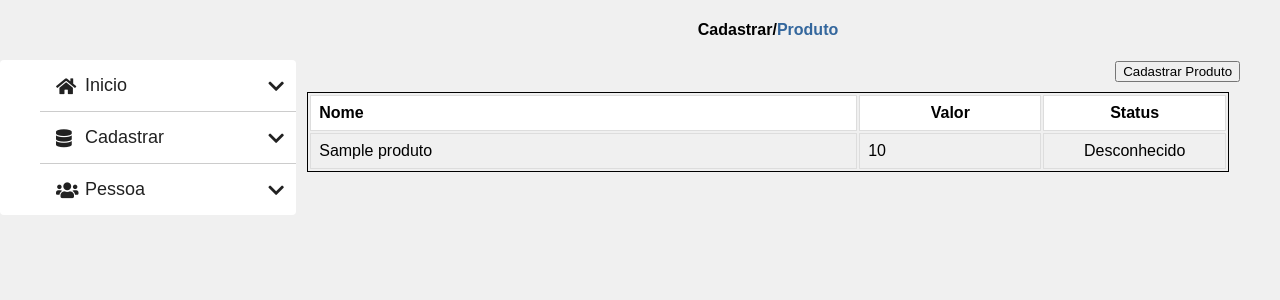
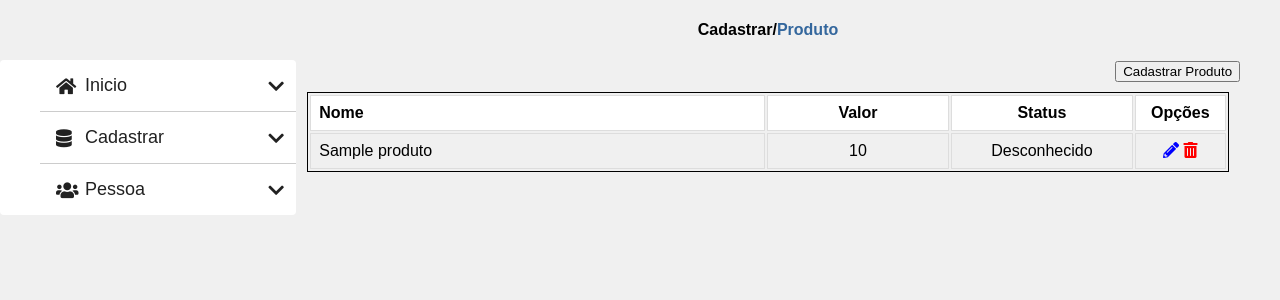
Before and after one commit to GutoRodero/GuerreiroOffline, a PHP site: page /produto.php in a window 1280 px wide. Shown: the top 300 px of the page. Run offline with PHP 8.4, Linux system fonts and the light colour scheme; tables that the repository leaves empty or names only in its code hold one stand-in row (values such as "Sample post"); data that the repository does not hold is empty.

Commit message:
Ajustes do produto e funções do banco criadas

```diff
--- a/Css/style.css
+++ b/Css/style.css
@@ -123,7 +123,7 @@ button[type="button"]:hover {
     /* Ajusta a margem esquerda em relação à largura da tabela */
 }
 
-.label-form {
+.form-group label {
     margin-top: 15px;
     margin-bottom: 10px;
 }
--- a/Script/script.js
+++ b/Script/script.js
@@ -51,7 +51,7 @@ function cadastrarPessoa() {
     if (camposObrigatoriosPreenchidos($('#formPessoa'))) {
         $.ajax({
             type: "POST",
-            url: "./Pessoa/PessoaI001.php",
+            url: "Pessoa/PessoaI001.php",
             data: form.serialize(),
             success: function (response) {
                 if (response.includes("sucesso")) {
@@ -96,10 +96,13 @@ function formatarValor(input) {
 
 //produtonovo.php
 function cadastrarProduto() {
+    console.log("")
     if (camposObrigatoriosPreenchidos($('#formProduto'))) {
+
+        console.log("dentro do campo obrigatorio")
         $.ajax({
             type: "POST",
-            url: "./Produto/ProdutoI001.php",
+            url: "Produto/ProdutoI001.php",
             data: form.serialize(),
             success: function (response) {
                 if (response.includes("sucesso")) {
@@ -118,7 +121,7 @@ function cadastrarProduto() {
 function excluirPessoa() {
     $.ajax({
         type: "POST",
-        url: "./Pessoa/PessoaE001.php",
+        url: "Pessoa/PessoaE001.php",
         data: form.serialize(),
         success: function (response) {
             if (response.includes("sucesso")) {
--- a/index.php
+++ b/index.php
@@ -1,4 +1,4 @@
-<?php include("conexao.php"); ?>
+<?php include("conexao.php");?>
 <link rel="stylesheet" type="text/css" href="./Css/style.css">
 <link rel="stylesheet" type="text/css" href="./Css/menu.css">
 <link rel="stylesheet" href="https://cdnjs.cloudflare.com/ajax/libs/font-awesome/5.15.4/css/all.min.css">
--- a/pessoanovo.php
+++ b/pessoanovo.php
@@ -16,15 +16,15 @@
             <form id="formPessoa" method="post">
                 <div class="form-row">
                     <div class="form-group col-md-4">
-                        <label class="label-form" for="nomePessoa">Nome *</label>
+                        <label for="nomePessoa">Nome *</label>
                         <input type="text" class="form-control" id="nomePessoa" placeholder="Nome da Pessoa" name="nomePessoa" required="required">
                     </div>
                     <div class="form-group col-md-4">
-                        <label class="label-form" for="apelidoPessoa">Apelido</label>
+                        <label for="apelidoPessoa">Apelido</label>
                         <input type="text" class="form-control" placeholder="Apelido da Pessoa" id="apelidoPessoa" name="apelidoPessoa">
                     </div>
                     <div class="form-group col-md-4">
-                        <label class="label-form" for="sexoPessoa">Sexo *</label>
+                        <label for="sexoPessoa">Sexo *</label>
                         <select class="form-control" name="sexoPessoa" id="sexoPessoa" required="required">
                             <option value="" selected>Selecione</option>
                             <option value="1">Masculino</option>
--- a/produto.php
+++ b/produto.php
@@ -1,4 +1,5 @@
 <?php include("./index.php"); ?>
+
 <head>
     <title>Tabela de Produtos</title>
 </head>
@@ -22,17 +23,18 @@
                 // Criar a tabela HTML
                 echo "<table>
                     <tr>
-                        <th>Nome</th>
-                        <th style=\"text-align: center;\">Valor</th>
-                        <th style=\"text-align: center;\">Status</th>
+                        <th style=\"width: 50%;\">Nome</th>
+                        <th style=\"width: 20%; text-align: center;\">Valor</th>
+                        <th style=\"width: 20%; text-align: center;\">Status</th>
+                        <th style=\"width: 10%; text-align: center;\">Opções</th>
                     </tr>";
 
                 // Loop através dos resultados e exibir os dados na tabela
                 while ($row = $resultado->fetch_assoc()) {
                     echo "<tr>
-                        <td style=\"width: 60%;\">" . $row['nomeProduto'] . "</td>
-                        <td style=\"width: 20%;\">" . $row['valorProduto'] . "</td>
-                        <td style=\"width: 20%; text-align: center;\">";
+                        <td style=\"\">" . $row['nomeProduto'] . "</td>
+                        <td style=\" text-align: center;\">" . $row['valorProduto'] . "</td>
+                        <td style=\"text-align: center;\">";
 
                     // Converter o valor numérico do campo sexo para a string correspondente
                     switch ($row['statusProduto']) {
@@ -46,7 +48,12 @@
                             echo "Desconhecido";
                     }
 
-                    echo "</td></tr>";
+                    echo "</td>
+                    <td style=\"text-align: center;\"
+                            <a title=\"Editar Produto\" href=\"#\"><i class=\"fas fa-pencil-alt\" style=\"color: blue;\" href=\"./editarproduto.php?idProduto=$idProduto\"></i></a>
+                            <a title=\"Excluir Produto\"href=\"#\"><i class=\"fas fa-trash-alt\" style=\"color: red;\" onclick=\"excluirProduto('$idProduto')\"></i></a>
+                        </td>
+                    </tr>";
                 }
 
                 echo "</table>";
```
Also changed, not shown: conexao.php (+116 -1 lines).
